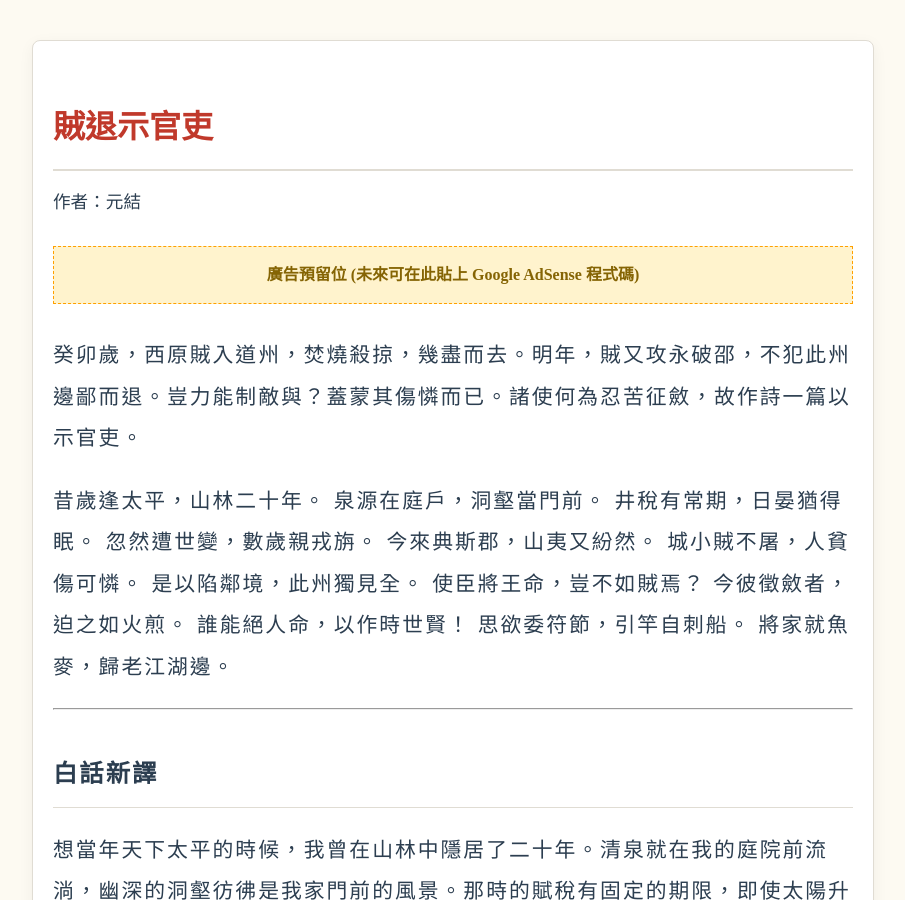
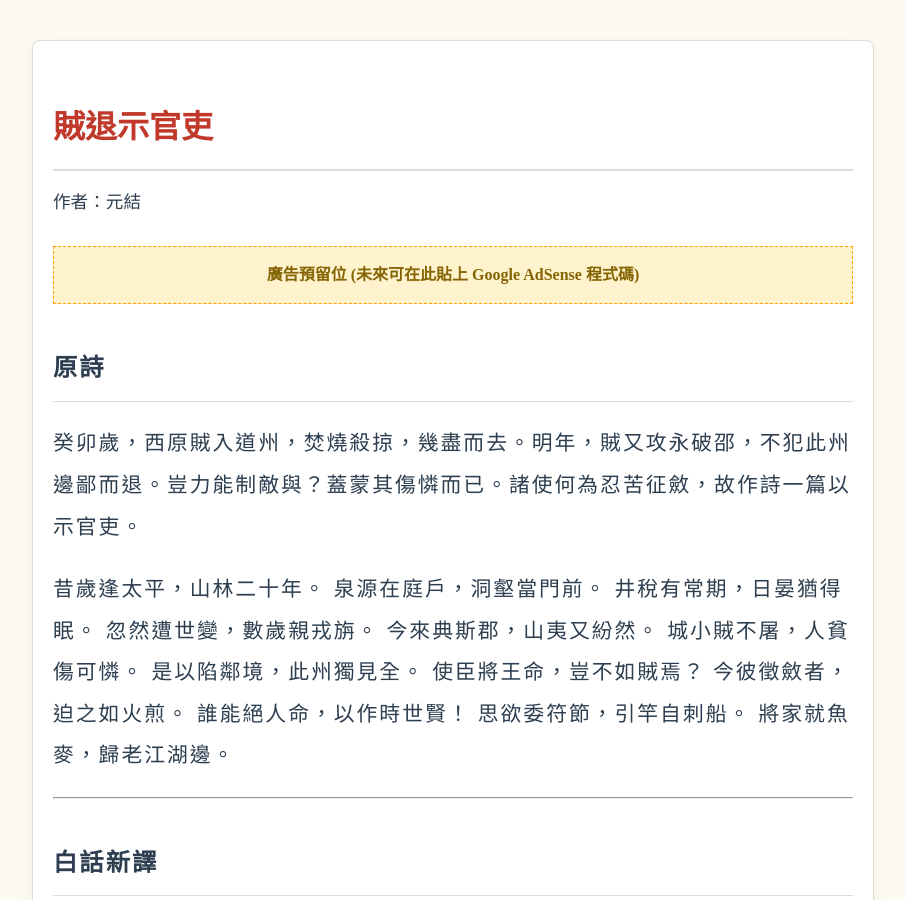
Before and after one commit to liuchunwei0420-oss/tan, a Jekyll site: the page built from _poems/001-賊退示官吏.md, in a window 1280 px wide and 900 px high. Shown: the whole window, without its empty margins (187-1092 px from the left). Built offline with Jekyll 4.4.1, drawn with Linux system fonts in a browser that asks for light colours.

Commit message:
Update 001-賊退示官吏.md

```diff
--- a/_poems/001-賊退示官吏.md
+++ b/_poems/001-賊退示官吏.md
@@ -5,6 +5,7 @@ author: "元結"
 type: "五言古詩"
 ---
 
+### 原詩
 癸卯歲，西原賊入道州，焚燒殺掠，幾盡而去。明年，賊又攻永破邵，不犯此州邊鄙而退。豈力能制敵與？蓋蒙其傷憐而已。諸使何為忍苦征斂，故作詩一篇以示官吏。
 
 昔歲逢太平，山林二十年。
```
